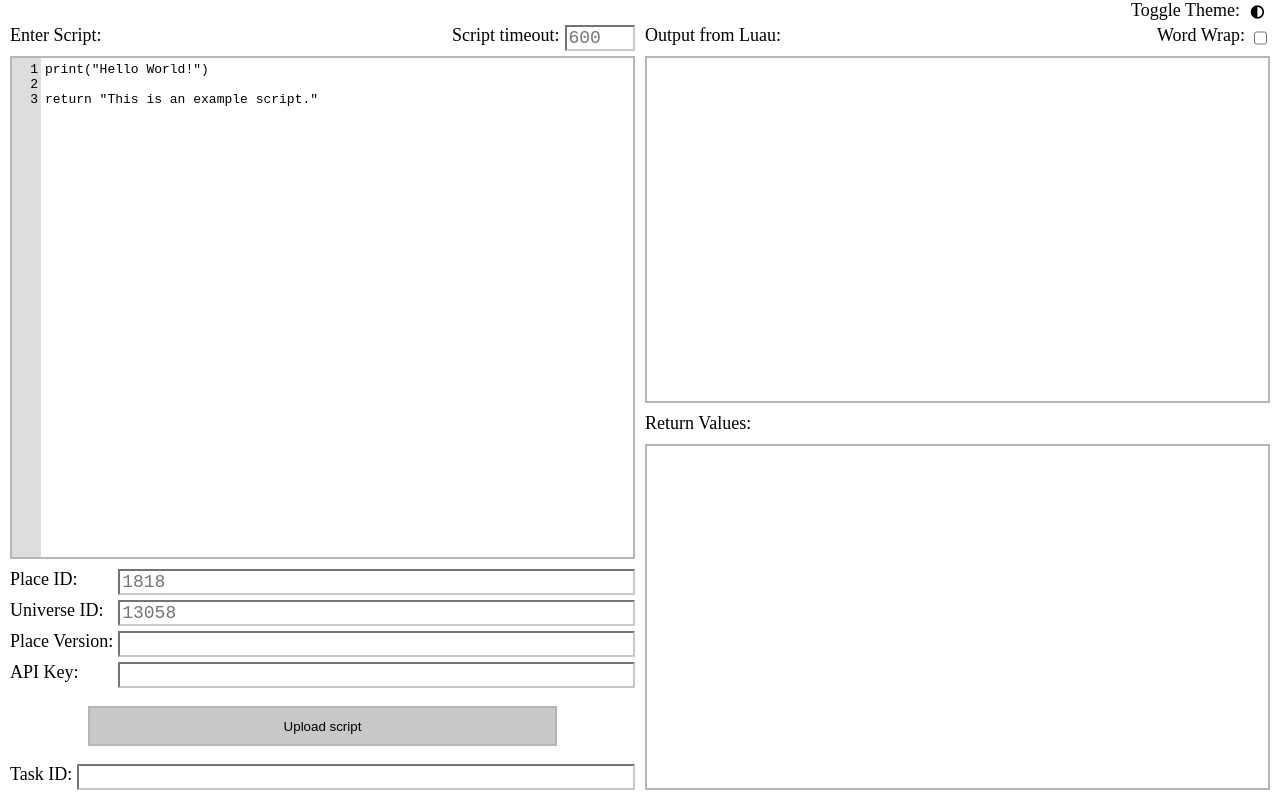
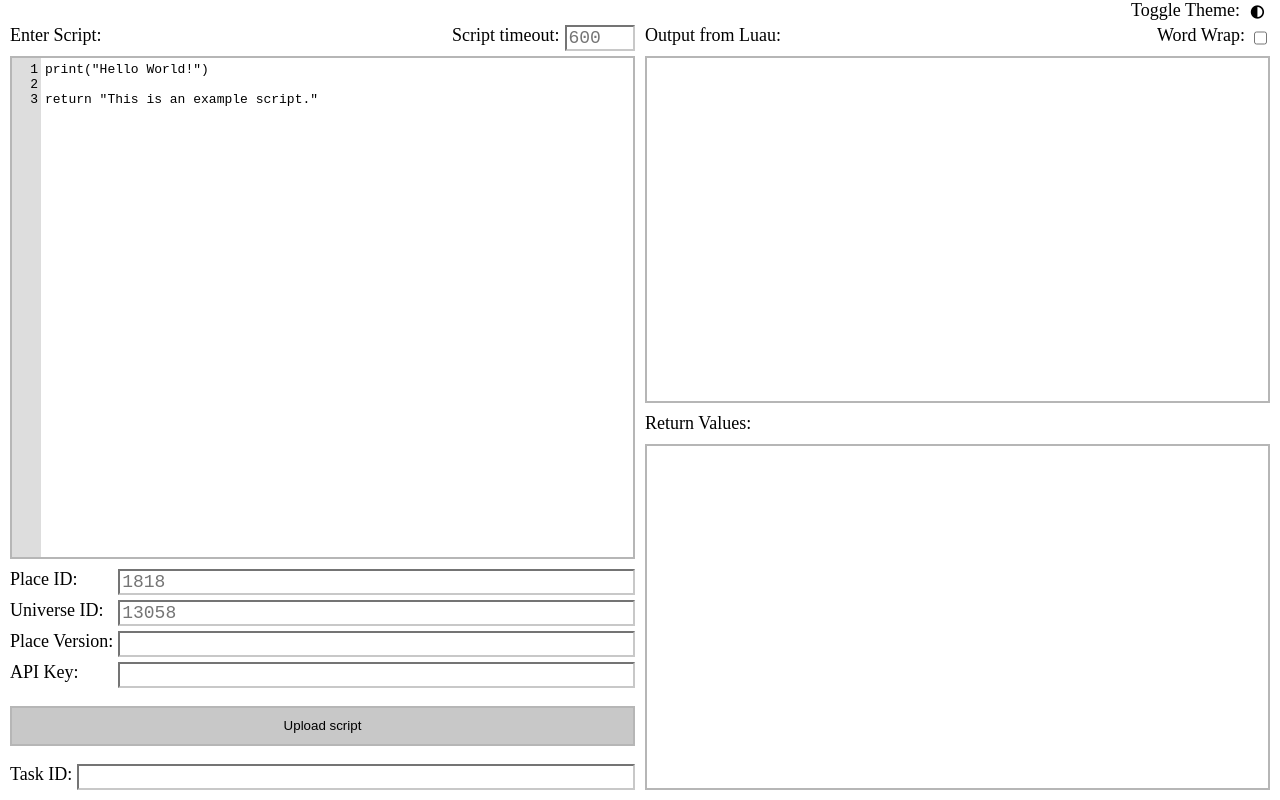
Before and after one commit to Dekkonot/open-cloud-execute-gui, a website built with Vite: page index.html in a window 1280 px wide. Built offline with nearby package versions, Linux system fonts and the light colour scheme; a script that the page names is missing; a small style sheet from the web is missing.

Commit message:
Move button styling to just upload script button

```diff
--- a/index.html
+++ b/index.html
@@ -49,9 +49,7 @@
                 <label for="api-key">API Key</label><input autocomplete="off" id="api-key" type="password" />
             </div>
             <br />
-            <div class="center">
-                <button id="upload-script">Upload script</button>
-            </div>
+            <button id="upload-script">Upload script</button>
             <br />
             <div class="grid">
                 <label class="hide" for="session-id">Session ID</label><input class="hide" autocomplete="off"
--- a/src/style.css
+++ b/src/style.css
@@ -33,9 +33,6 @@ input {
 }
 
 button {
-    padding: var(--padding);
-    height: 40px;
-    width: 75%;
     background-color: var(--button-background);
     border: 2px solid var(--button-border);
     color: var(--button-text);
@@ -92,7 +89,10 @@ button:disabled {
     row-gap: calc(var(--half-padding));
 }
 
-.center {
+#upload-script {
+    padding: var(--padding);
+    height: 40px;
+    width: 75%;
     display: flex;
     justify-content: center;
     width: 100%;
```
